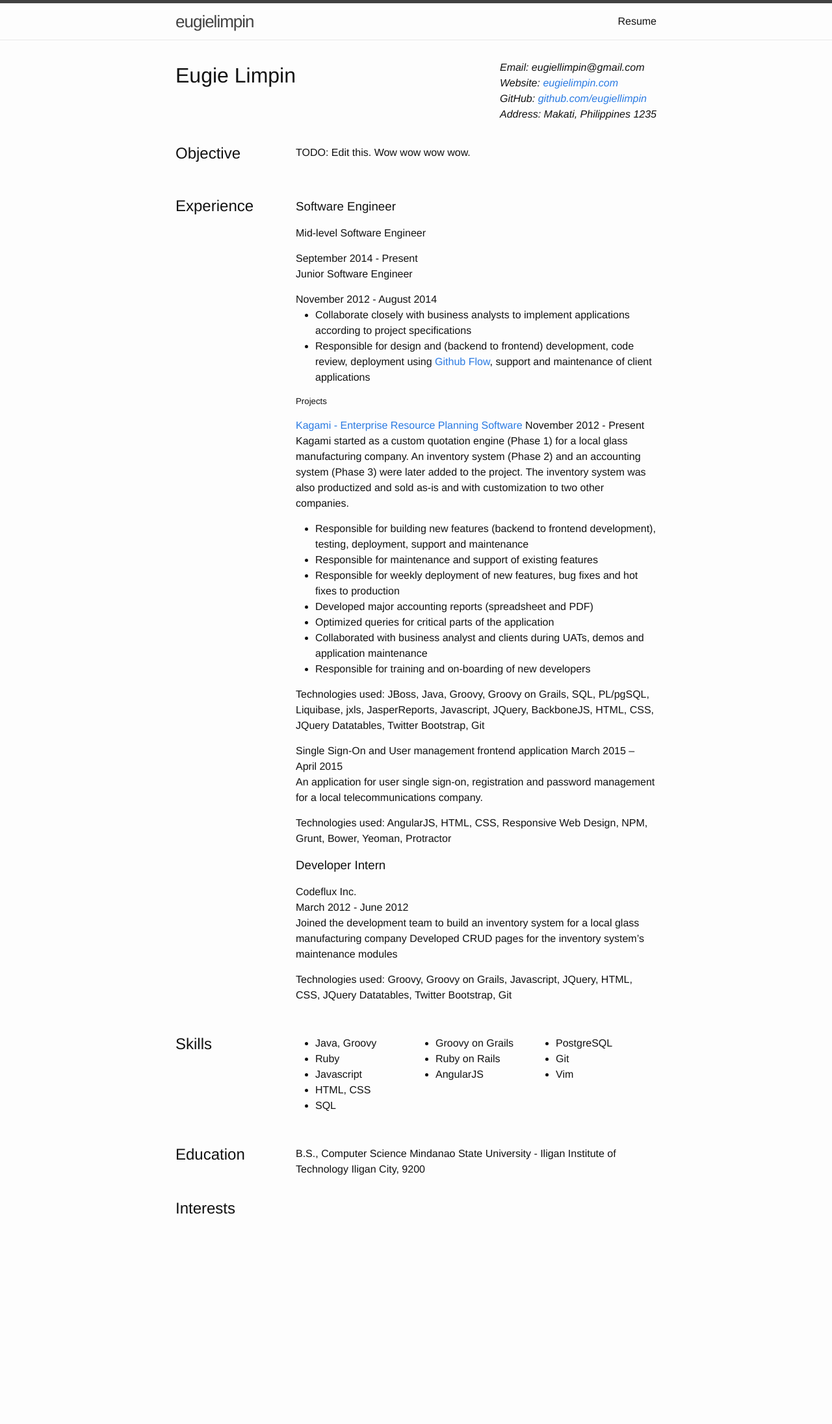
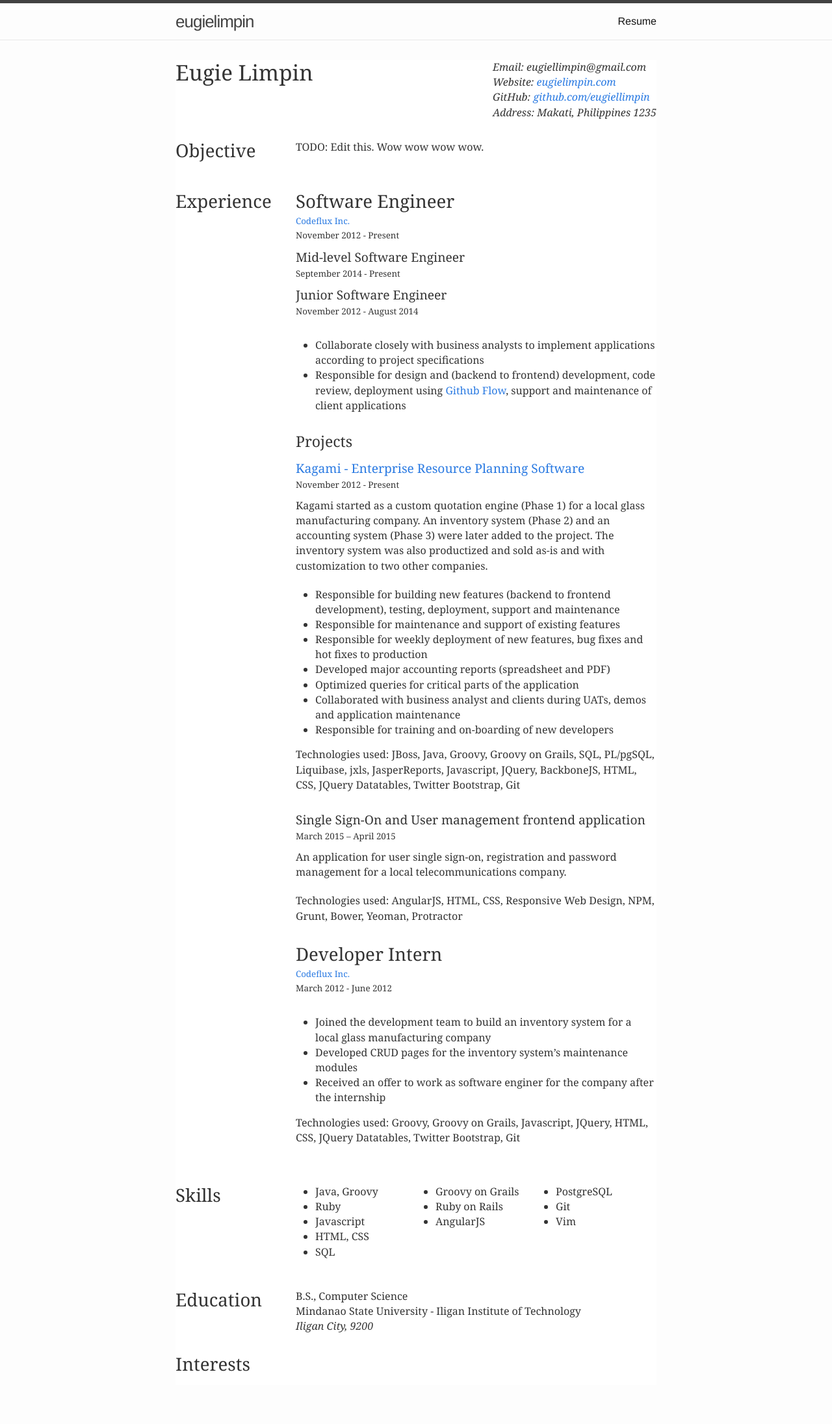
Before and after one commit to eugiellimpin/eugiellimpin.github.io, a Jekyll site: the page built from resume.html, in a window 1280 px wide. Shown: the whole page at 65% size. Built offline with Jekyll 4.4.1, drawn with Linux system fonts in a browser that asks for light colours; before the commit the page ends 1953 px from its top, so only the background shows below that.

Commit message:
Update resume layout
Signed-off-by: Eugie Limpin <eugiellimpin@gmail.com>

```diff
--- a/css/resume.scss
+++ b/css/resume.scss
@@ -1,5 +1,62 @@
 ---
 ---
+
+/* Fonts */
+
+#resume {
+  font-size: 1em;
+  background-color: white;
+  font-family: Georgia, serif;
+  font-weight: 400;
+  line-height: 1.45;
+  color: #333;
+
+  p {margin-bottom: 1.3em;}
+
+  h1, h2, h3, h4 {
+    font-weight: inherit;
+    line-height: 1.2;
+  }
+
+  h1 {
+    margin-top: 0;
+    font-size: 2.074em;
+  }
+
+  h2 {font-size: 1.728em;}
+
+  h3 {font-size: 1.44em;}
+
+  h4 {font-size: 1.2em;}
+
+  small, .font_small {font-size: 0.833em;}
+
+  .job {
+    margin-bottom: 30px;
+  }
+
+  .position, .project {
+    margin-bottom: 30px;
+
+    h2 {
+      margin-bottom: 5px;
+    }
+
+    h4 {
+      margin-top: 10px;
+      margin-bottom: 2px;
+    }
+  }
+
+  .projects {
+    margin-top: 30px;
+  }
+
+  .project {
+    .details {
+      margin-bottom: 10px;
+    }
+  }
 
   .head {
     address {
@@ -18,7 +75,6 @@
 
   .section-content {
     flex: 3;
-  padding-top: 5px;
   }
 
   .skills-content {
@@ -28,3 +84,8 @@
       flex: 1;
     }
   }
+
+  time, .org {
+    font-size: 0.8333em;
+  }
+}
--- a/resume.html
+++ b/resume.html
@@ -4,6 +4,7 @@ title: Resume
 permalink: /resume/
 ---
 
+<div id="resume">
   <div class="head section">
     <h1>Eugie Limpin</h1>
 
@@ -24,11 +25,18 @@ permalink: /resume/
     <h2 class="section-title">Experience</h2>
 
     <div class="section-content">
-    <h3>Software Engineer</h3>
+      <div class="job">
+        <div class="position">
+          <h2>Software Engineer</h2>
+          <div class="org"><a href="//teamcodeflux.com" target="_blank">Codeflux Inc.</a></div>
+          <time>November 2012 - Present</time>
+
           <h4>Mid-level Software Engineer</h4>
           <time>September 2014 - Present</time>
+
           <h4>Junior Software Engineer</h4>
           <time>November 2012 - August 2014</time>
+        </div>
 
         <ul>
           <li>
@@ -42,11 +50,16 @@ permalink: /resume/
           </li>
         </ul>
 
-    <h5>Projects</h5>
-    <a href="//kagami.teamcodeflux.com" target="_blank">Kagami - Enterprise Resource Planning Software</a>
+        <div class="projects">
+          <h3>Projects</h3>
+
+          <div class="project">
+            <div class="details">
+              <h4><a href="//kagami.teamcodeflux.com" target="_blank">Kagami - Enterprise Resource Planning Software</a></h4>
               <time>November 2012 - Present</time>
+            </div>
 
-    <p>
+            <p class="description">
               Kagami started as a custom quotation engine (Phase 1) for a local glass
               manufacturing company. An inventory system (Phase 2) and an accounting system
               (Phase 3) were later added to the project. The inventory system was also
@@ -80,41 +93,57 @@ permalink: /resume/
               </li>
             </ul>
 
-
-    <p>
+            <p class="technologies">
               Technologies used: JBoss, Java, Groovy, Groovy on Grails, SQL, PL/pgSQL,
               Liquibase, jxls, JasperReports, Javascript, JQuery, BackboneJS, HTML, CSS,
               JQuery Datatables, Twitter Bootstrap, Git
             </p>
+          </div>
 
-    Single Sign-On and User management frontend application
+          <div class="project">
+            <div class="details">
+              <h4>Single Sign-On and User management frontend application</h4>
               <time>March 2015 – April 2015</time>
+            </div>
 
-    <p>
+            <p class="description">
               An application for user single sign-on, registration and password management
               for a local telecommunications company.
             </p>
 
-    <p>
+            <p class="technologies">
               Technologies used: AngularJS, HTML, CSS, Responsive Web Design, NPM, Grunt,
               Bower, Yeoman, Protractor
             </p>
+          </div>
+        </div>
+      </div>
 
-    <h3>Developer Intern</h3>
-    <div>Codeflux Inc.</div>
+      <div class="job">
+        <div class="position">
+          <h2>Developer Intern</h2>
+          <div class="org"><a href="//teamcodeflux.com" target="_blank">Codeflux Inc.</a></div>
           <time>March 2012 - June 2012</time>
+        </div>
 
-    <p>
-      Joined the development team to build an inventory system  for a local glass
-      manufacturing company Developed CRUD pages for the inventory system’s
-      maintenance modules
-    </p>
+        <ul>
+          <li>
+            Joined the development team to build an inventory system for a local
+            glass manufacturing company
+          </li>
+          <li>
+             Developed CRUD pages for the inventory system’s maintenance modules
+          </li>
+          <li>
+             Received an offer to work as software enginer for the company after the internship
+          </li>
+        </ul>
 
         <p>
           Technologies used: Groovy, Groovy on Grails, Javascript, JQuery, HTML, CSS,
           JQuery Datatables, Twitter Bootstrap, Git
         </p>
-
+      </div>
     </div>
   </div>
 
@@ -146,12 +175,13 @@ permalink: /resume/
   <div class="section">
     <h2 class="section-title">Education</h2>
     <div class="section-content">
-    B.S., Computer Science
-    Mindanao State University - Iligan Institute of Technology
-    Iligan City, 9200
+      <div>B.S., Computer Science</div>
+      <div>Mindanao State University - Iligan Institute of Technology</div>
+      <address>Iligan City, 9200</address>
     </div>
   </div>
 
   <div class="section">
     <h2 class="section-title">Interests</h2>
   </div>
+</div>
```
Lines whose indentation alone changed are shown as unchanged.
